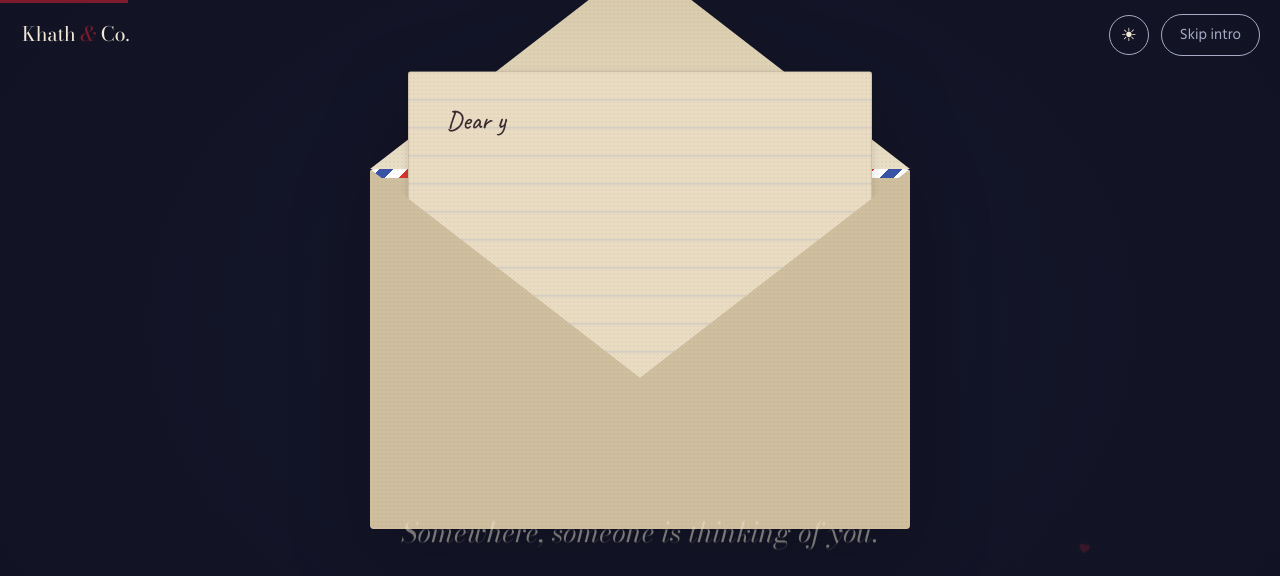
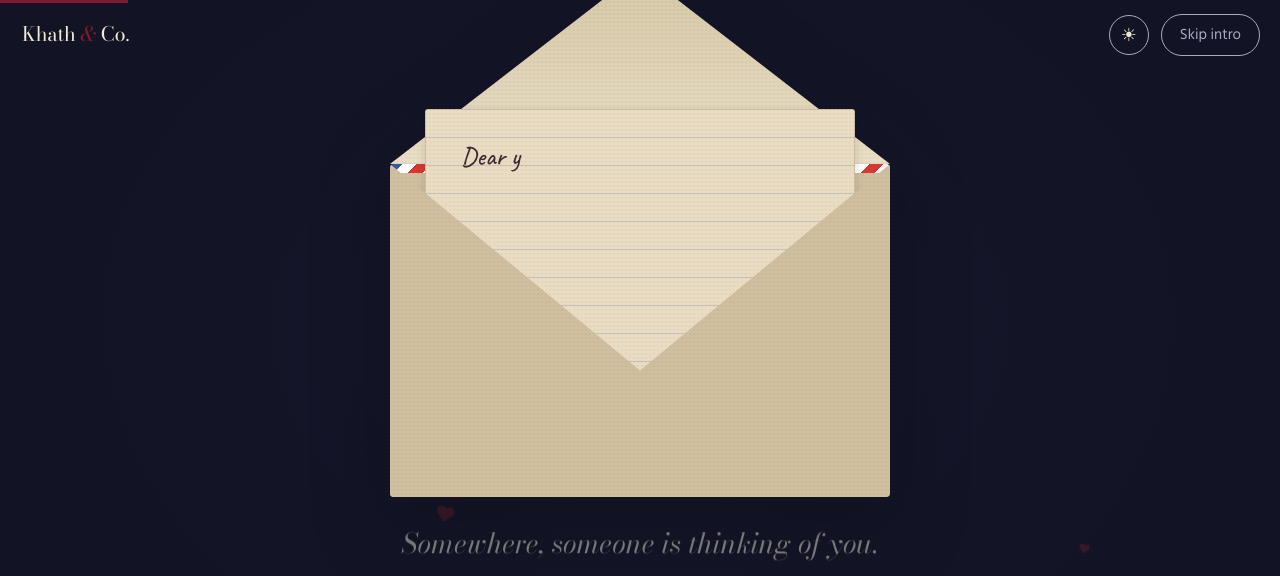
Before and after one commit to Afshaan-shaik/khat-and-co, a React (Vite) app: page / in a window 1280 px wide. Shown: the top 576 px of the page. Built offline with nearby package versions, Linux system fonts and the light colour scheme; no server answers; a web font is replaced by a local one.

Commit message:
fix(intro): ensure letter and 'Dear you,' are fully visible below header across all viewports

```diff
--- a/src/components/CinematicIntro/CinematicIntro.module.css
+++ b/src/components/CinematicIntro/CinematicIntro.module.css
@@ -23,8 +23,8 @@
   max-height: 100dvh;
   z-index: 99999;
   box-sizing: border-box;
-  padding-top: env(safe-area-inset-top, 0px);
-  padding-bottom: env(safe-area-inset-bottom, 0px);
+  padding-top: calc(64px + env(safe-area-inset-top, 0px));
+  padding-bottom: calc(16px + env(safe-area-inset-bottom, 0px));
   background: radial-gradient(ellipse at 50% 40%, var(--ci-bg), color-mix(in srgb, var(--ci-bg) 82%, #000));
   display: grid;
   place-items: center;
@@ -194,11 +194,11 @@
   position: relative;
   display: grid;
   justify-items: center;
-  gap: 28px;
+  gap: clamp(16px, 2.8vh, 26px);
   perspective: 1200px;
   transition: transform 0.2s ease-out;
   width: 100%;
-  max-width: min(600px, 100vw);
+  max-width: min(560px, 100vw);
   padding: 0 16px;
   box-sizing: border-box;
 }
@@ -206,7 +206,8 @@
 /* ── Envelope & Layers ── */
 .env {
   position: relative;
-  width: min(540px, 84vw);
+  width: min(500px, 84vw, calc((100dvh - 180px) * 1.5 * 0.65));
+  min-width: min(300px, 84vw);
   aspect-ratio: 3 / 2;
   transform: translateY(40px) scale(0.9);
   opacity: 0;
@@ -281,7 +282,7 @@
   inset: 0;
   z-index: 3;
   background: var(--ci-paper2);
-  clip-path: polygon(0 0, 50% 58%, 100% 0, 100% 100%, 0 100%);
+  clip-path: polygon(0 0, 50% 62%, 100% 0, 100% 100%, 0 100%);
   border-radius: 4px;
   pointer-events: none;
 }
@@ -301,7 +302,7 @@
 
 /* When Envelope Opens */
 .env.open {
-  transform: translateY(48px);
+  transform: none;
 }
 
 .env.open .flap {
@@ -316,7 +317,7 @@
 }
 
 .env.open .letter {
-  transform: translateY(-40%);
+  transform: translateY(-28%);
 }
 
 /* ── Wax Seal Button ── */
@@ -548,10 +549,44 @@
     min-height: 90px;
   }
   .env.open {
-    transform: translateY(32px);
+    transform: none;
   }
   .env.open .letter {
-    transform: translateY(-38%);
+    transform: translateY(-28%);
+  }
+}
+
+/* ── Short Viewports (Landscape Mobile / Small Laptop Windows) ── */
+@media (max-height: 550px) {
+  .brand {
+    top: 8px;
+    font-size: 16px;
+  }
+  .topControls {
+    top: 6px;
+  }
+  .themeBtn {
+    width: 32px;
+    height: 32px;
+    font-size: 14px;
+  }
+  .skipBtn {
+    padding: 4px 12px;
+    font-size: 12px;
+  }
+  .stage {
+    gap: 12px;
+    transform: translateY(22px);
+  }
+  .env {
+    width: min(420px, 80vw, calc((100dvh - 110px) * 1.5 * 0.6));
+  }
+  .env.open .letter {
+    transform: translateY(-25%);
+  }
+  .cap {
+    font-size: 16px;
+    min-height: 24px;
   }
 }
 
```
Also changed, not shown: 1 other file (tests, documents, lock files or other folders).
